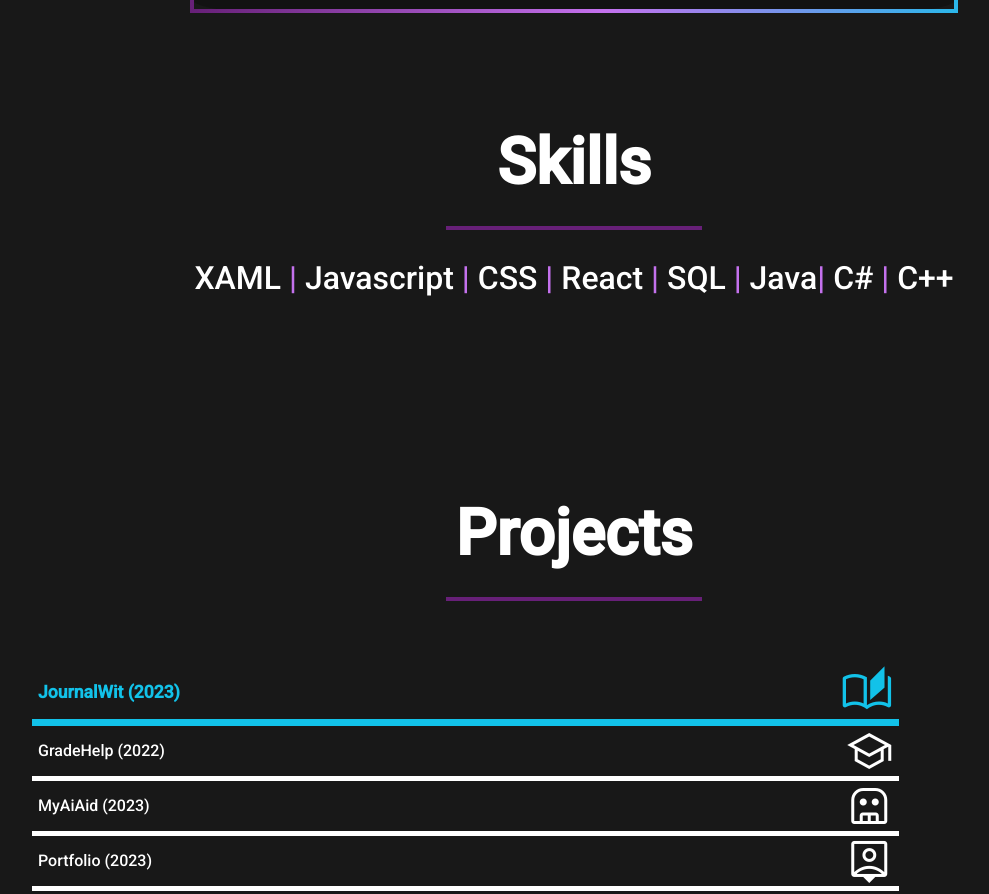
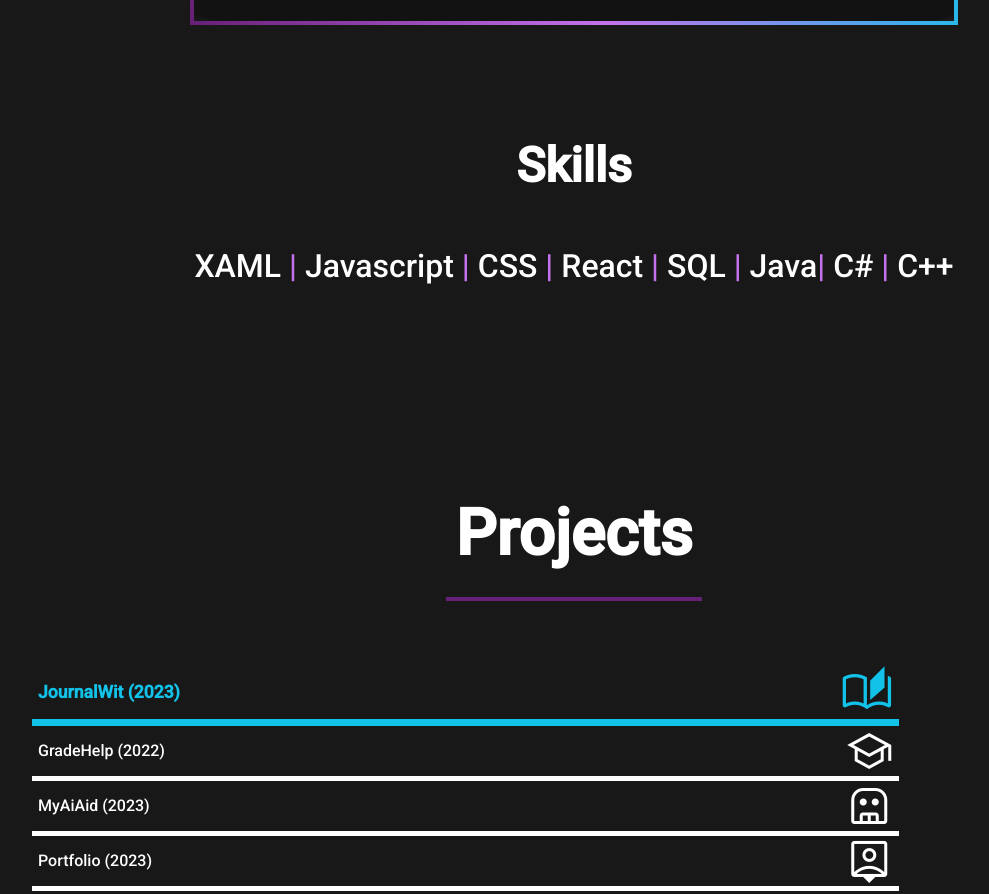
Before and after one commit to CCG226/portfolio, a React (Create React App) app: page / in a window 1280 px wide. Shown: the part 1308-2202 px from the top of the page, without its empty margins (66-1055 px from the left). Built offline with nearby package versions, Linux system fonts and the light colour scheme.

Commit message:
fixed skills heading

```diff
--- a/src/components/About.js
+++ b/src/components/About.js
@@ -23,9 +23,9 @@ function About() {
       <div>&nbsp;</div>
       <div>&nbsp;</div>
       <div>&nbsp;</div>
-      <div className="display-3 fw-bold">Skills</div>
+      <div className="display-5 fw-bold">Skills</div>
       <div>&nbsp;</div>
-      <div className="line"></div>
+
       <div>&nbsp;</div>
       <div className="wrapperRIGHT">
         <p id="mySkills" className="text-center fs-2">
```
